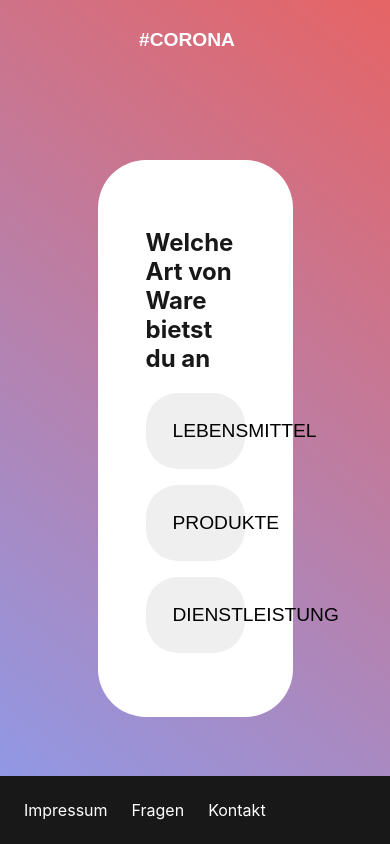
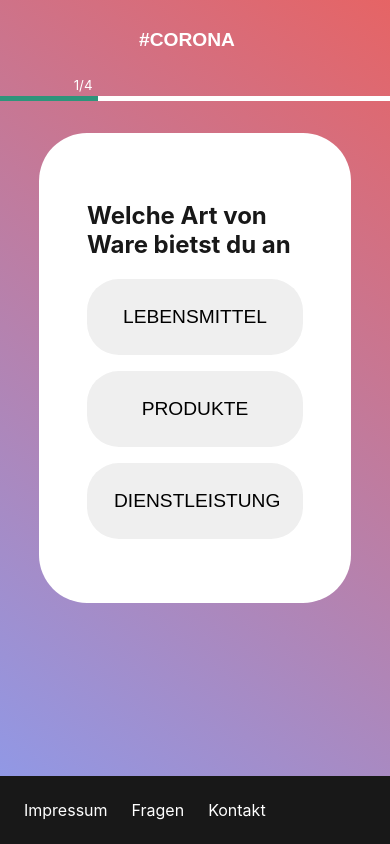
Before and after one commit to Bankernerd/digitalisierungswichtel, a React (Create React App) app: page /frage in a window 390 px wide. Built offline with nearby package versions, Linux system fonts and the light colour scheme; a web font is replaced by a local one.

Commit message:
progress bar + responsiveness

```diff
--- a/src/App.css
+++ b/src/App.css
@@ -3,6 +3,7 @@
   display: flex;
   flex-direction: column;
   justify-content: space-between;
+  overflow: hidden;
 }
 
 .content {
@@ -14,7 +15,7 @@
 }
 
 header {
-  position: fixed;
+  position: absolute;
   top: 0;
   left: 0;
   right: 0;
@@ -24,7 +25,7 @@ header {
   display: flex;
   align-items: center;
   justify-content: center;
-  padding: 1.5rem;
+  max-width: 100%;
 }
 
 footer {
@@ -65,7 +66,7 @@ footer > a {
 }
 
 .frage {
-  margin-top: 5rem;
+  margin-top: 1rem;
   align-items: center;
 }
 
@@ -83,6 +84,12 @@ footer > a {
   color: #fff;
 }
 
+@media screen and (max-width: 420px) {
+  .pane-container {
+    margin: 2rem 0;
+  }
+}
+
 .pane-container > h1 {
   color: #fff;
   font-size: 6rem;
@@ -90,12 +97,38 @@ footer > a {
   margin-bottom: 1rem;
 }
 
+.pane-container > .small-screen {
+  display: none;
+}
+
+@media screen and (max-width: 420px) {
+  .pane-container > h1 {
+    font-size: 4rem;
+    word-break: normal;
+  }
+
+  .pane-container > .large-screen {
+    display: none;
+  }
+
+  .pane-container > .small-screen {
+    display: block;
+  }
+}
+
 .pane-container > p {
   margin-bottom: 3rem;
 }
 
 .question-pane {
+  margin-top: 2rem;
   width: 50%;
+}
+
+@media screen and (max-width: 420px) {
+  .question-pane {
+    width: 80%;
+  }
 }
 
 .btn {
@@ -197,3 +230,24 @@ textarea {
   flex-direction: column;
   justify-content: space-between;
 }
+
+.progress-bar {
+  width: 100%;
+  height: 5px;
+  background-color: #fff;
+}
+
+.progress {
+  height: 5px;
+  background-color: #2e947b;
+  position: relative;
+  transition-property: width;
+  transition-duration: 0.5s;
+}
+
+.progress-number {
+  position: absolute;
+  color: #fff;
+  bottom: 8px;
+  right: 5px;
+}
--- a/src/Frage/index.js
+++ b/src/Frage/index.js
@@ -29,8 +29,17 @@ function Frage() {
     setCurrent(current + 1);
   }
 
+  const progress = ((current + 1) / fragen.length) * 100;
+
   return (
     <div className="frage">
+      <div className="progress-bar">
+        <div className="progress" style={{ width: progress + '%' }}>
+          <small className="progress-number">
+            {current + 1 + '/' + fragen.length}
+          </small>
+        </div>
+      </div>
       <div className="question-pane">
         {current < fragen.length ? (
           <Card
--- a/src/Home/index.js
+++ b/src/Home/index.js
@@ -6,7 +6,8 @@ function Home() {
     <div className="home">
       <div className="pane">
         <div className="pane-container">
-          <h1>Digitalisierungswichtel</h1>
+          <h1 className="large-screen">Digitalisierungswichtel</h1>
+          <h1 className="small-screen">Digitali-sierungs-Wichtel</h1>
           <p>Wir helfen Dir Dein Geschäftsmodell zu digitalisieren?</p>
           <Link to="/frage" className="btn btn-home">
             Los gehts!
```
